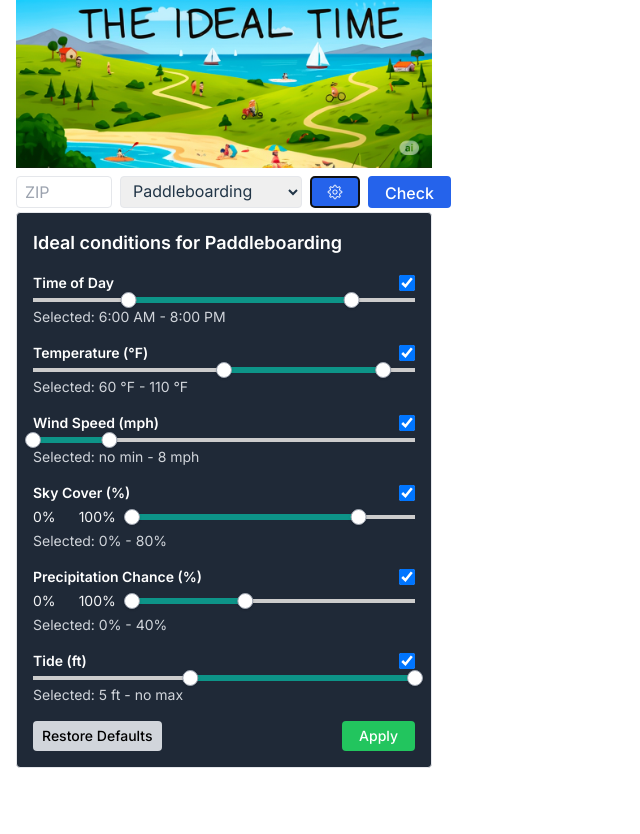
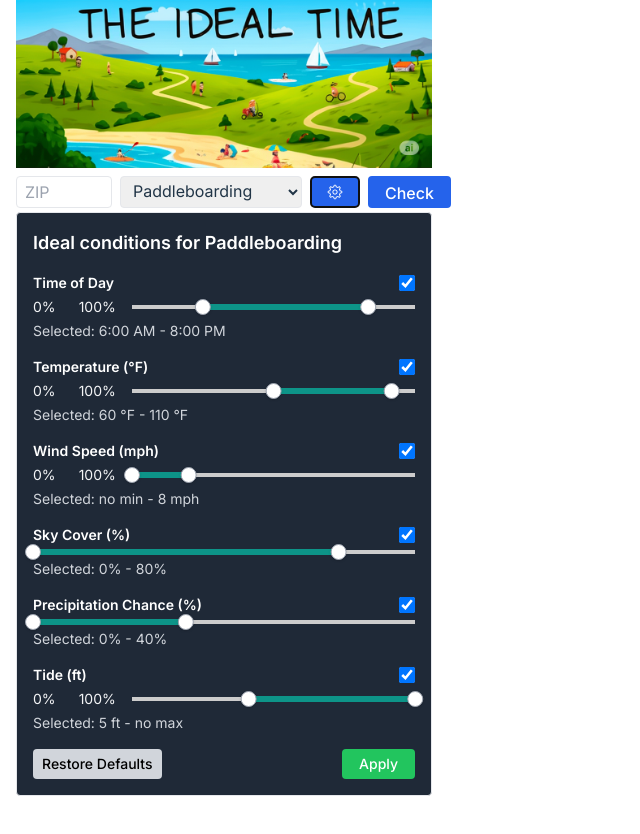
Before and after one commit to wtlebo/the-ideal-time, a React (Vite) app in the folder client/: page / in a window 1280 px wide. Both pictures are taken after a click on the button "Preferences". Shown: the whole page, without its empty margins (0-640 px from the left). Before the commit the page ends 808 px from the top, so only its background shows below. Built offline with nearby package versions, Linux system fonts and the light colour scheme.

Commit message:
Remove percentage labels from sky cover and precipitation chance sliders

```diff
--- a/client/src/App.jsx
+++ b/client/src/App.jsx
@@ -329,7 +329,7 @@ function App() {
           />
         </div>
         <div className="flex items-center gap-4">
-          {unit === '%' && (
+          {label === 'Sky Cover (%)' || label === 'Precipitation Chance (%)' ? null : (
             <>
               <span className="text-sm w-10 text-gray-100">0%</span>
               <span className="text-sm w-10 text-gray-100">100%</span>
```
